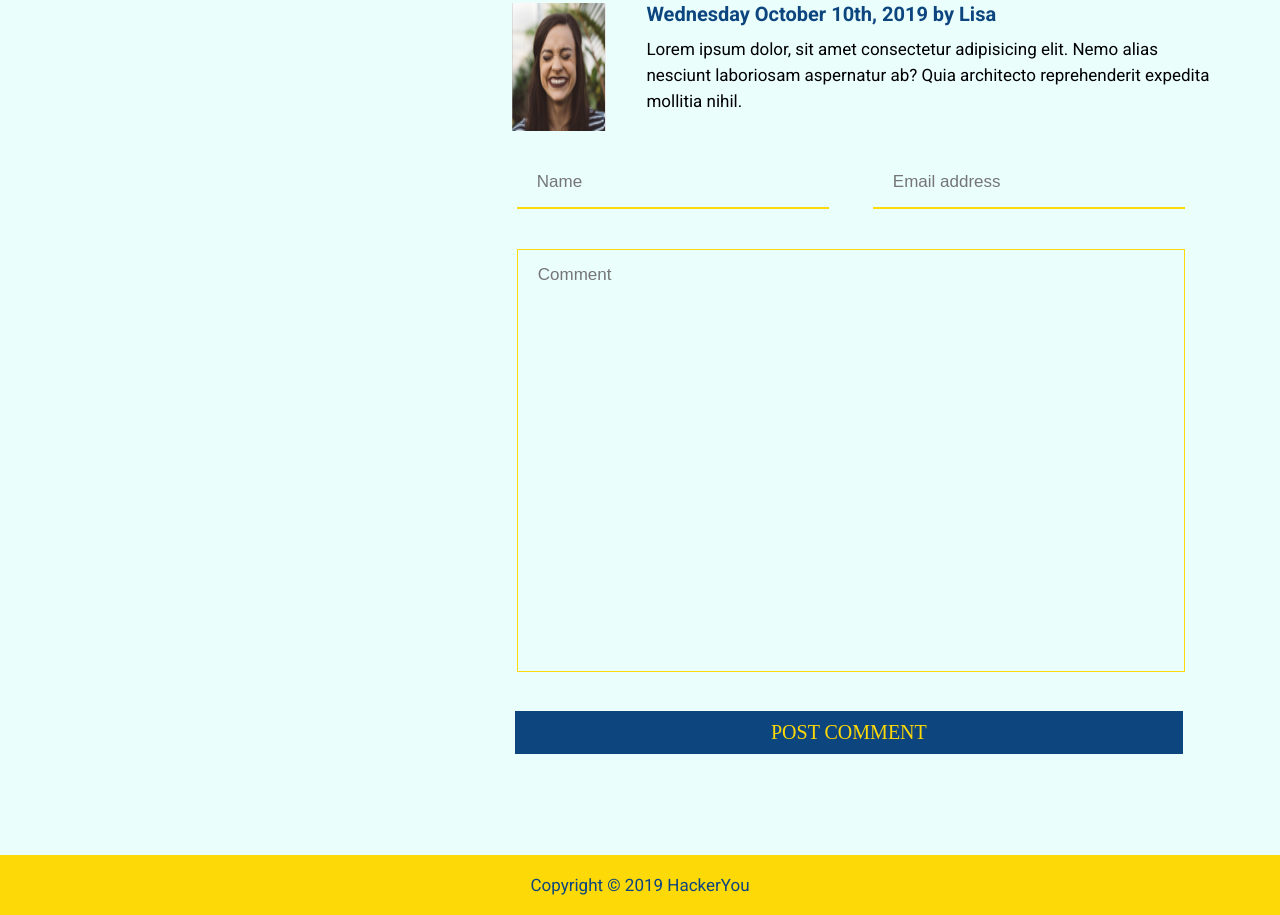
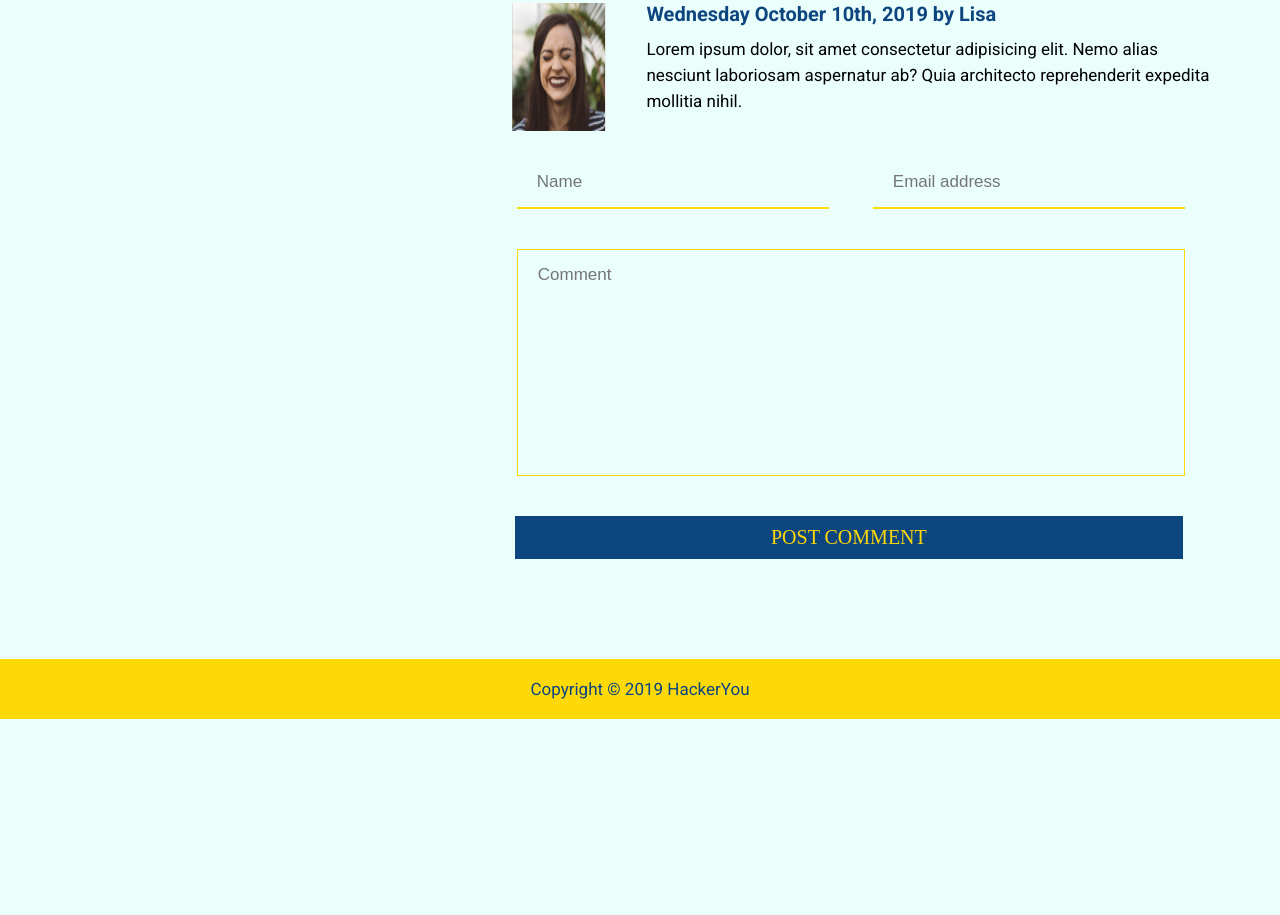
Before and after one commit to AndrewC-LawrenceL/project-1, a plain HTML site: page blog.html in a window 1280 px wide. Shown: the part 1783-2698 px from the top of the page. After the commit the page ends 2502 px from the top, so only its background shows below. Drawn offline with Linux system fonts and the light colour scheme; a web font is replaced by a local one.

Commit message:
adjusted comment form box

```diff
--- a/blog.html
+++ b/blog.html
@@ -117,7 +117,7 @@
 
                         <input type="email" aria-label="Please enter your email address" name="userEmail" id="userEmail" class="userEmail" placeholder="Email address">
 
-                        <textarea aria-label="please input your comment" name="commentBox" id="commentBox" class="commentBox" cols="75" rows="20" placeholder="Comment"></textarea>
+                        <textarea aria-label="please input your comment" name="commentBox" id="commentBox" class="commentBox" cols="75" rows="10" placeholder="Comment"></textarea>
 
                         <button class="submitBlog" aria-label="Post a Comment">
                             <a href="#postComment">Post Comment</a>
```
